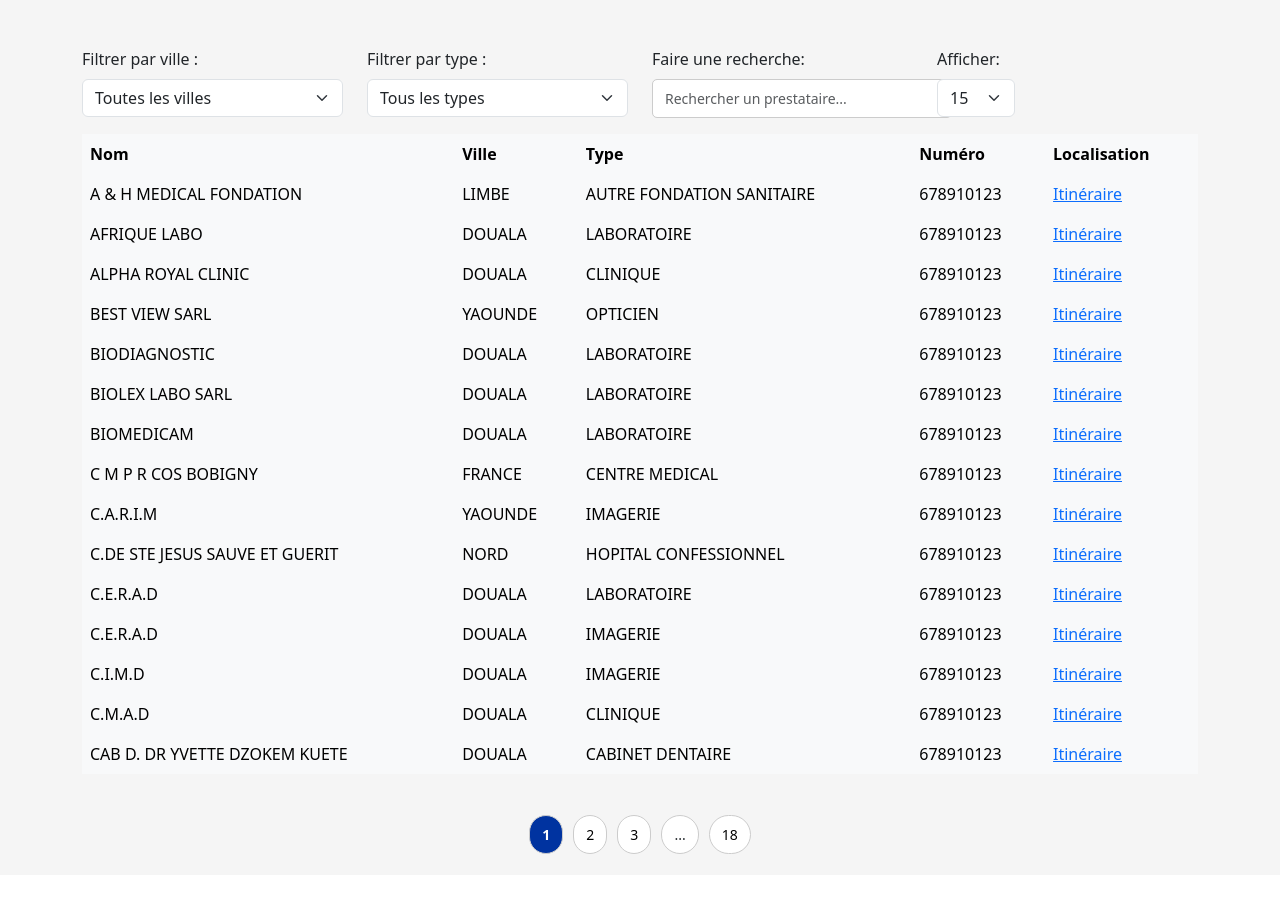
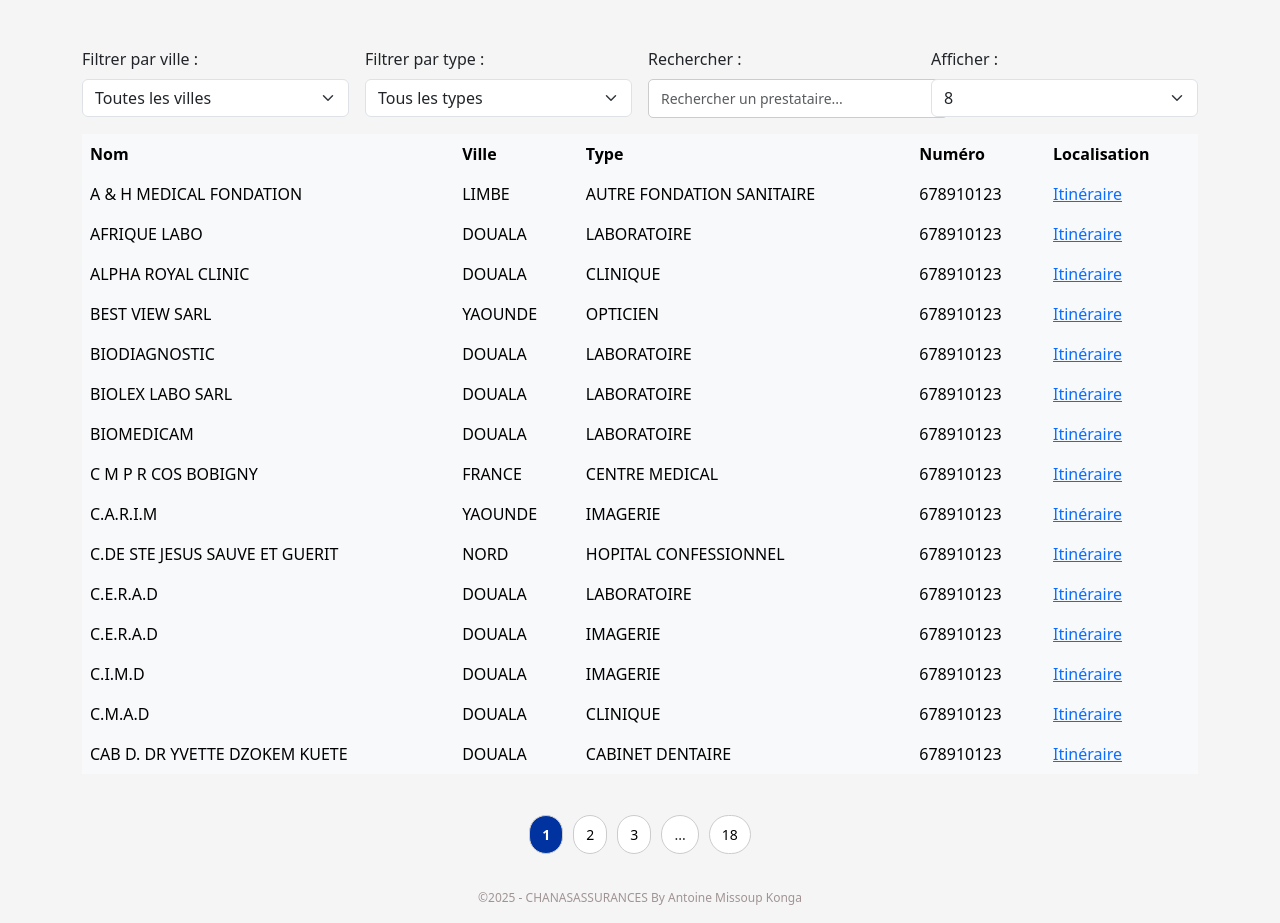
Before and after one commit to Renew32/WxDB, a Django app: page /prestataires/ in a window 1280 px wide. Shown: the part 426-1349 px from the top of the page. Before the commit the page ends 1280 px from the top, so only its background shows below. Run offline with Django 4.2, Linux system fonts and the light colour scheme; data comes from the database, SQL or seed files in the repository; some libraries are stand-ins or nearby versions.

Commit message:
Update liste_presta.html

```diff
--- a/chanas/presta/templates/presta/liste_presta.html
+++ b/chanas/presta/templates/presta/liste_presta.html
@@ -10,7 +10,7 @@
 
         </title>
         {% load static %}
-    </head>
+
 
     <!-- Bootstrap CSS -->
 
@@ -38,23 +38,37 @@
     </nav>
 
     <!-- Deuxième barre de navigation -->
-    <nav class="navbar fixed-top bottom-navbar" style="top: 50px;">
+    <nav class="navbar navbar-expand-lg fixed-top bottom-navbar" style="top: 50px">
         <div class="container d-flex justify-content-between align-items-center">
             <!-- Logo -->
-            <a class="navbar-brand logo" href="https://www.chanasassurances.com">
-                <img src="{% static 'img/chanas.png' %}" alt="Logo" width="75%">
+            <a class="navbar-brand" href="https://www.chanasassurances.com">
+                <img src="{% static 'img/chanas.png' %}" alt="Logo" width="85">
             </a>
+
+            <!-- Bouton de menu pour mobile -->
+            <button class="navbar-toggler " type="button" data-bs-toggle="collapse" data-bs-target="#navbarNav" aria-controls="navbarNav" aria-expanded="false" aria-label="Toggle navigation">
+                <span class="navbar-toggler-icon"></span>
+            </button>
+
             <!-- Menu de navigation -->
-            <div class="text-navbar2">
-                <a class="nav-link d-inline" href="https://www.chanasassurances.com/particulier/assurance-auto/">VÉHICULES</a>
-                <span class="mx-2"></span>
-                <a class="nav-link d-inline" href="#">HABITATION</a>
-                <span class="mx-2"></span>
-                <a class="nav-link d-inline" href="#">ÉPARGNE & PRÉVOYANCE</a>
-                <span class="mx-2"></span>
-                <a class="nav-link d-inline" href="#">SANTÉ</a>
-                <span class="mx-2"></span>
-                <a class="nav-link d-inline" href="#">DÉCLARER SINISTRE</a>
+            <div class="collapse navbar-collapse justify-content-center" id="navbarNav">
+                <ul class="navbar-nav text-center">
+                    <li class="nav-item">
+                        <a class="nav-link" href="https://www.chanasassurances.com/particulier/assurance-auto/">VÉHICULES</a>
+                    </li>
+                    <li class="nav-item">
+                        <a class="nav-link" href="#">HABITATION</a>
+                    </li>
+                    <li class="nav-item">
+                        <a class="nav-link" href="#">ÉPARGNE & PRÉVOYANCE</a>
+                    </li>
+                    <li class="nav-item">
+                        <a class="nav-link" href="#">SANTÉ</a>
+                    </li>
+                    <li class="nav-item">
+                        <a class="nav-link" href="#">DÉCLARER SINISTRE</a>
+                    </li>
+                </ul>
             </div>
         </div>
     </nav>
@@ -70,8 +84,8 @@
     <!-- Contenu principal -->
     <div class="container mt-5">
         <!-- Filtres -->
-        <div class="row mb-3">
-            <div class="col-md-3">
+        <div class="row mb-3 g-3">
+            <div class="col-lg-3 col-md-6">
                 <label for="filterVille" class="form-label">Filtrer par ville :</label>
                 <select id="filterVille" class="form-select">
                     <option value="">Toutes les villes</option>
@@ -80,7 +94,7 @@
                     {% endfor %}
                 </select>
             </div>
-            <div class="col-md-3">
+            <div class="col-lg-3 col-md-6">
                 <label for="filterType" class="form-label">Filtrer par type :</label>
                 <select id="filterType" class="form-select">
                     <option value="">Tous les types</option>
@@ -90,31 +104,28 @@
                 </select>
             </div>
 
-            <div class="col-md-3 ">
-                <label for="entriesSelect" class="form-label me-2">Faire une recherche:</label>
-                <!-- Barre de recherche -->
-                <input type="text" id="searchInput" class="form-control mb-3" placeholder="Rechercher un prestataire..." onkeyup="filterTable()">
+            <div class="col-lg-3 col-md-6">
+                <label for="searchInput" class="form-label">Rechercher :</label>
+                <input type="text" id="searchInput" class="form-control" placeholder="Rechercher un prestataire..." onkeyup="filterTable()">
             </div>
-            <!-- Sélection du nombre d'entrées à afficher -->
-            <div class="col-md-3 ">
-                <label for="entriesSelect" class="form-label me-2">Afficher:</label>
-                <select id="entriesSelect" class="form-select w-auto me-2">
+
+            <div class="col-lg-3 col-md-6">
+                <label for="entriesSelect" class="form-label">Afficher :</label>
+                <select id="entriesSelect" class="form-select">
+                    <option value="5">5</option>
+                    <option value="8" selected>8</option>
                     <option value="15">15</option>
                     <option value="25">25</option>
-                    <option value="50">50</option>
-                    <option value="100">100</option>
+                    <option value="50">30</option>
                 </select>
             </div>
+        <!-- Tableau des prestataires -->
+
+        <div class="table-responsive">
 
 
-
-
-
-
-
-        <!-- Tableau des prestataires -->
-        <div class="table-responsive">
-            <table class="table table-light table-borderless">
+            <!-- Affichage pour PC/Tablette (tableau classique) -->
+            <table class="table table-borderless table-hover table-light ">
                 <thead class="table-light">
                     <tr>
                         <th>Nom</th>
@@ -124,6 +135,7 @@
                         <th>Localisation</th>
                     </tr>
                 </thead>
+
                 <tbody id="prestataireTable">
                     {% for prestataire in prestataires %}
                         <tr>
@@ -140,6 +152,10 @@
             </table>
         </div>
 
+
+
+
+
             <!-- Pagination -->
     <div id="pagination" class="pagination-container"></div>
 
@@ -147,19 +163,26 @@
     <div id="noResults" class="alert alert-warning text-center" style="display: none;">
         Aucun prestataire trouvé.
     </div>
-    </div>
 
 
 
 
-    <!-- Scripts -->
-    {% load static %}
-    <script>
-        console.log("Le fichier JS est chargé !");
 
-    </script>
     <script src="{% static 'js/scripts.js' %}"></script>
     <script src="https://cdn.jsdelivr.net/npm/bootstrap@5.3.0/dist/js/bootstrap.bundle.min.js"></script>
 
+    <div class="footer" id="ft2">
+        ©2025 - CHANASASSURANCES By Antoine Missoup Konga
+    </div>
+    <style>
+        #ft2 {
+            margin-top: 20px;
+            font-size: 12px;
+            color: #2006;
+            text-align: center;
+            padding-top: 10px;
+        }
+    </style>
+
 </body>
 </html>
```
Lines whose indentation alone changed are shown as unchanged.
